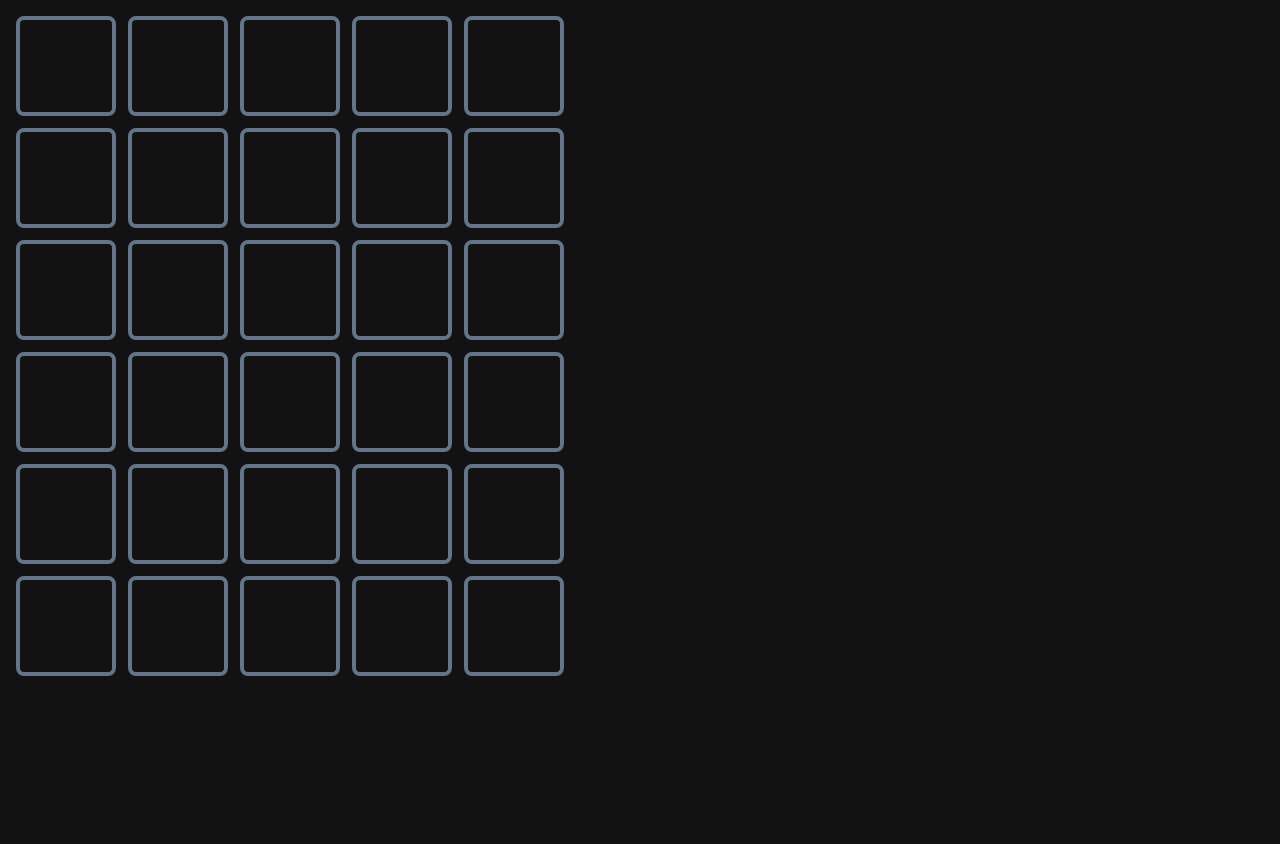
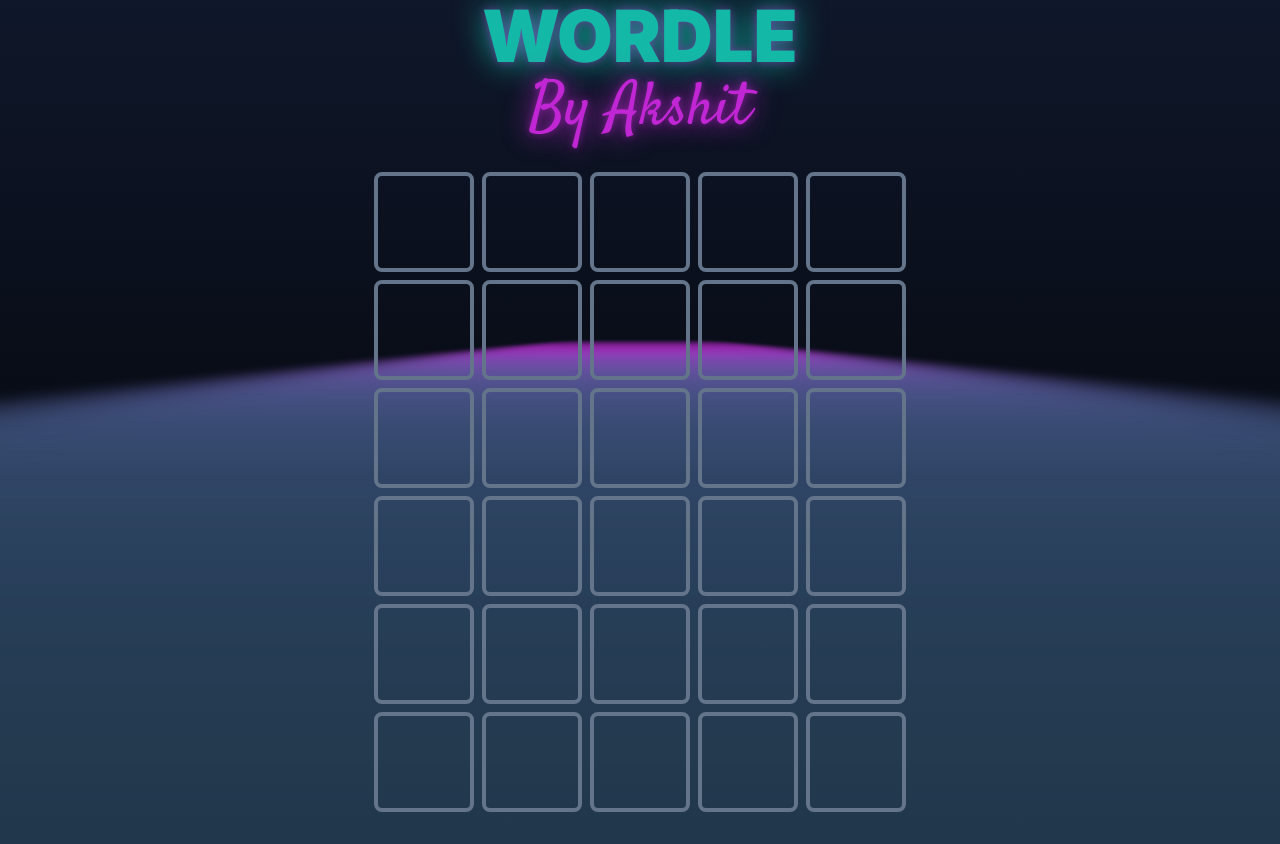
Before and after one commit to akshitbtw/wordle, a website built with Vite: page index.html in a window 1280 px wide. Before the commit the page ends 800 px from the top, so only its background shows below. Built offline with nearby package versions, Linux system fonts and the light colour scheme.

Commit message:
beautification - neon

```diff
--- a/index.html
+++ b/index.html
@@ -1,5 +1,7 @@
 <!DOCTYPE html>
 <html lang="en">
+<!-- // npx tailwindcss -i ./style.css -o ./dist/output.css --watch
+npm run dev -->
 
 <head>
   <meta charset="UTF-8" />
@@ -10,8 +12,114 @@
 </head>
 
 <body class=" justify-center bg-[#121213]">
+  <!-- component -->
+  <link rel="preconnect" href="https://fonts.googleapis.com" />
+  <link rel="preconnect" href="https://fonts.gstatic.com" crossorigin />
+  <link href="https://fonts.googleapis.com/css2?family=Inter:wght@900&family=Satisfy&display=swap" rel="stylesheet" />
+  <style>
+    html {
+      font-family: 'Inter', sans-serif;
+    }
 
-    <div class="grid-container grid gap-3 grid-cols-[100px_100px_100px_100px_100px] grid-rows-[100px_100px_100px_100px_100px_100px] bg-[#121213] p-4
+    /* GTA Text */
+    main .title {
+      text-shadow: 0 0 0.125em rgb(192 38 211 / 0.5), 0 0 0.45em currentColor;
+    }
+
+    /* Vice City Text */
+    main .cursive {
+      font-family: 'Satisfy', cursive;
+      text-shadow: 0 0 0.125em rgb(192 38 211 / 0.5), 0 0 0.45em currentColor;
+    }
+
+    /* Reflection Color */
+    main #main_container::before {
+      content: "";
+      width: 100%;
+      height: 100%;
+      top: 200%;
+      left: 0;
+      position: absolute;
+      transform: perspective(1em) rotateX(40deg) scale(1, 0.35);
+    }
+  </style>
+  <main
+    class="grid min-h-screen place-content-center place-items-center overflow-hidden bg-gradient-to-b from-slate-900 to-black">
+    <!--
+    This is using Tailwind CSS "before:"
+    you can directly place it in CSS
+    but I prefer to do that in here, to so I can use bg-gradient too
+  -->
+    <div id="main_container"
+      class="relative grid place-content-center place-items-center gap-2 before:bg-gradient-to-t before:from-teal-500/70 before:via-fuchsia-600 before:to-transparent before:blur-xl before:filter z-10">
+      <h1 class="title text-7xl font-black text-teal-500">WORDLE</h1>
+      <h2 class="cursive text-6xl font-thin text-fuchsia-600">By Akshit</h2>
+    </div>
+    <div
+      class="grid-container grid gap-2 grid-cols-[100px_100px_100px_100px_100px] grid-rows-[100px_100px_100px_100px_100px_100px] p-4 justify-center m-4 z-20
+
+        [&>*]:text-5xl [&>*]:text-sky-50 [&>*]:border-4 [&>*]:border-slate-500 [&>*]:text-center [&>*]:p-5 [&>*]:rounded-lg">
+      <div></div>
+      <div></div>
+      <div></div>
+      <div></div>
+      <div></div>
+      <div></div>
+      <div></div>
+      <div></div>
+      <div></div>
+      <div></div>
+      <div></div>
+      <div></div>
+      <div></div>
+      <div></div>
+      <div></div>
+      <div></div>
+      <div></div>
+      <div></div>
+      <div></div>
+      <div></div>
+      <div></div>
+      <div></div>
+      <div></div>
+      <div></div>
+      <div></div>
+      <div></div>
+      <div></div>
+      <div></div>
+      <div></div>
+      <div></div>
+    </div>
+
+
+  </main>
+  <!--
+    Inspiried by Kevin Powell
+    https://www.youtube.com/watch?v=6xNcXwC6ikQ
+ -->
+  <!-- <nav class="bg-white border-gray-200 dark:bg-gray-900">
+    <div class="max-w-screen-xl flex flex-wrap items-center justify-between mx-auto p-4">
+      <div class="flex items-center">
+          <img src="./iconpng.png" class="h-8 mr-3" alt="Flowbite Logo" />
+          <span class="self-center text-2xl font-semibold whitespace-nowrap dark:text-white">Wordle</span>
+      </div>
+
+      <div class="hidden w-full md:block md:w-auto" id="navbar-default">
+        <ul class="font-medium flex flex-col p-4 md:p-0 mt-4 border border-gray-100 rounded-lg bg-gray-50 md:flex-row md:space-x-8 md:mt-0 md:border-0 md:bg-white dark:bg-gray-800 md:dark:bg-gray-900 dark:border-gray-700">
+          <li>
+            <a href="#" class="block py-2 pl-3 pr-4 text-white bg-blue-700 rounded md:bg-transparent md:text-blue-700 md:p-0 dark:text-white md:dark:text-blue-500" aria-current="page">Home</a>
+          </li>
+          <li>
+            <a href="#" class="block py-2 pl-3 pr-4 text-gray-900 rounded hover:bg-gray-100 md:hover:bg-transparent md:border-0 md:hover:text-blue-700 md:p-0 dark:text-white md:dark:hover:text-blue-500 dark:hover:bg-gray-700 dark:hover:text-white md:dark:hover:bg-transparent">About</a>
+          </li>
+        </ul>
+      </div>
+    </div>
+  </nav>
+
+
+
+    <div class="grid-container grid gap-2 grid-cols-[100px_100px_100px_100px_100px] grid-rows-[100px_100px_100px_100px_100px_100px] bg-[#121213] p-4 justify-center m-4
 
     [&>*]:text-5xl [&>*]:text-sky-50 [&>*]:border-4 [&>*]:border-slate-500 [&>*]:text-center [&>*]:p-5 [&>*]:rounded-lg">
       <div></div>
@@ -44,7 +152,8 @@
       <div></div>
       <div></div>
       <div></div>
-    </div>
+    </div> -->
+
   <script type="module" src="/main.js"></script>
 </body>
 
```
Also changed, not shown: style.css (+0 -33 lines).
